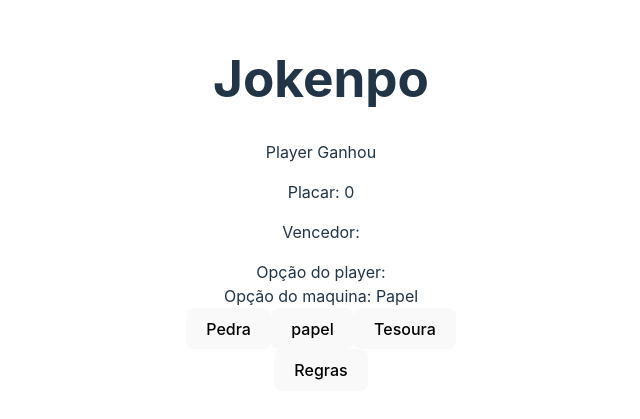
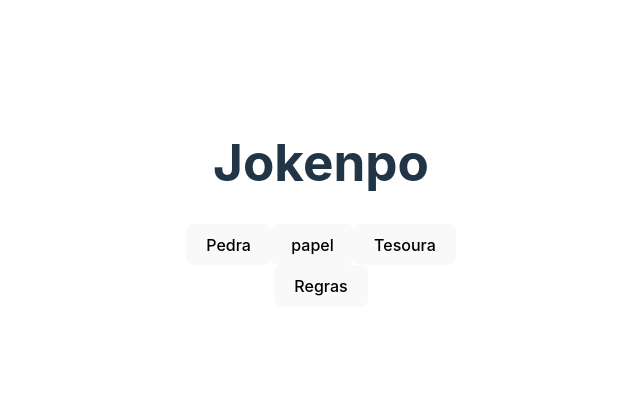
Before and after one commit to ccaioadriano/jo_ken_po, a React (Vite) app: page / in a window 1280 px wide. Shown: the part 197-616 px from the top of the page, without its empty margins (319-959 px from the left). Built offline with nearby package versions, Linux system fonts and the light colour scheme.

Commit message:
[Feat]: Creating the game logic end improve the code

```diff
--- a/src/components/Game.jsx
+++ b/src/components/Game.jsx
@@ -9,56 +9,65 @@ function Game() {
   const [score, setScore] = useState(0);
   const [winner, setWinner] = useState(null);
 
-  function handleSetPlayerChoice(value) {
-    setPlayerChoice(value);
+  function handleChoices(playerOption) {
+    setPlayerChoice(playerOption);
+
+    setMachineChoice(
+      optionsMachine[Math.floor(Math.random() * optionsMachine.length)]
+    );
   }
 
+  function determineWinnerAndUpdateScore() {
+    if (playerChoice === "Pedra" && machineChoice === "Tesoura") {
+      setWinner("Player Win");
+      setScore(score + 1);
+    } else if (playerChoice === "Pedra" && machineChoice === "Papel") {
+      setWinner("Machine Win");
+    } else if (playerChoice === "Papel" && machineChoice === "Pedra") {
+      setWinner("Player Win");
+      setScore(score + 1);
+    } else if (playerChoice === "Papel" && machineChoice === "Tesoura") {
+      setWinner("Machine Win");
+    } else if (playerChoice === "Tesoura" && machineChoice === "Papel") {
+      setWinner("Player Win");
+      setScore(score + 1);
+    } else if (playerChoice === "Tesoura" && machineChoice === "Pedra") {
+      setWinner("Machine Win");
+    } else {
+      setWinner("Empate");
+    }
+  }
+
+  //Espera 2 segundos e faz a jogada a IA
   useEffect(() => {
-    let timeOutId = setTimeout(() => {
-      setMachineChoice(
-        optionsMachine[Math.floor(Math.random() * optionsMachine.length)]
-      );
-      determineWinnerAndUpdateScore();
-    }, 2000);
-
-    return () => clearTimeout(timeOutId);
-  }, [playerChoice]);
-
-  function determineWinnerAndUpdateScore() {
-    if (playerChoice && (playerChoice == "Pedra" && machineChoice == "Tesoura")) {
-      setWinner("Player Ganhou");
-    }
-    setWinner("Machine Winner")
-  }
+    determineWinnerAndUpdateScore();
+  }, [playerChoice, machineChoice]);
 
   return (
     <>
+      {}
 
-    {winner && "Player Ganhou"}
-
-      <Header score={score} />
-
-      <div>
-        <div>Opção do player: {playerChoice}</div>
-        <div>Opção do maquina: {machineChoice}</div>
+      <div className="selected">
+        {playerChoice && <div>Opção do player: {playerChoice}</div>}
+        {machineChoice && <div>Opção do maquina: {machineChoice}</div>}
       </div>
 
-      <div>
+      <div className="options">
         <Play
           onButtonClick={(e) => {
-            handleSetPlayerChoice("Pedra");
+            handleChoices("Pedra");
           }}
           value={"Pedra"}
         />
         <Play
           onButtonClick={() => {
-            handleSetPlayerChoice("Papel");
+            handleChoices("Papel");
           }}
           value={"papel"}
         />
         <Play
           onButtonClick={() => {
-            handleSetPlayerChoice("Tesoura");
+            handleChoices("Tesoura");
           }}
           value={"Tesoura"}
         />
```
